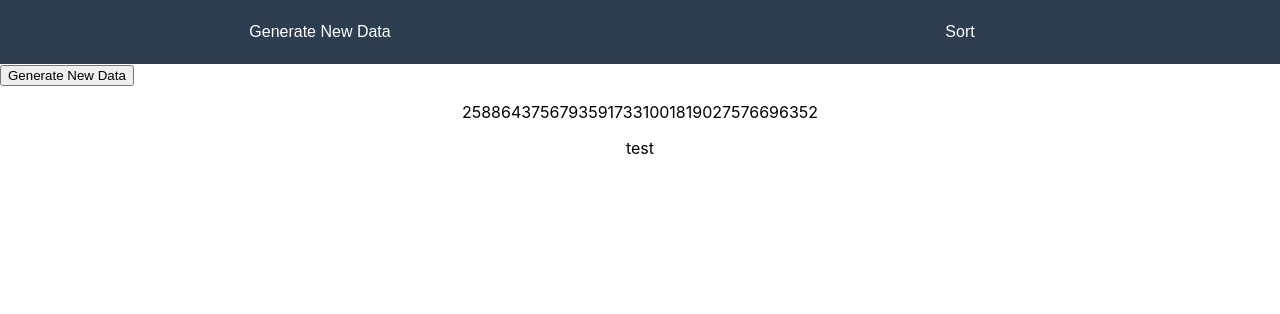
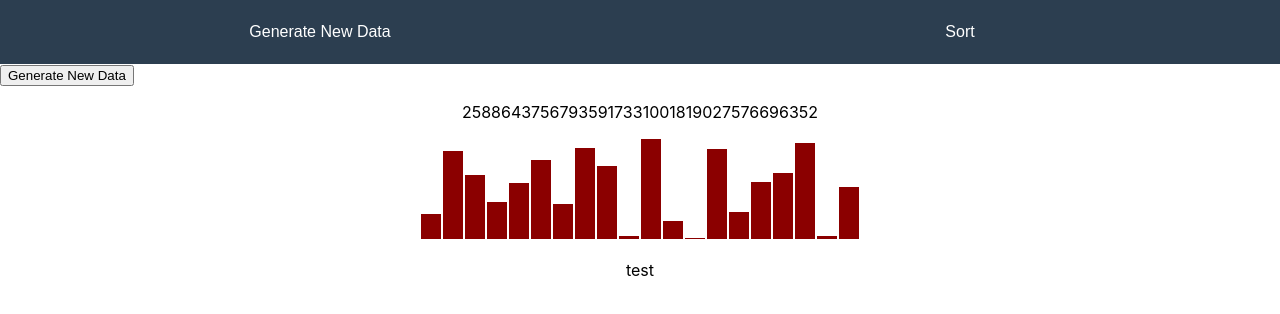
Before and after one commit to callummj/sorting_visualser, a React (Create React App) app: page / in a window 1280 px wide. Shown: the top 314 px of the page. Built offline with nearby package versions, Linux system fonts and the light colour scheme.

Commit message:
Using the Data.state, creates a centred <div> which then contains a child div, filled with a background colour, representing the data generated. CJ 13/10/20

```diff
--- a/src/components/Visualiser.css
+++ b/src/components/Visualiser.css
@@ -3,10 +3,28 @@ p{
 }
 
 
-.array-bar {
-    width: 2px;
+/* Container for array area */
+.array-container{
+    height: 100%;
+    display: flex;
+    justify-content: center;
+}
+
+
+/* CSS for each array bar*/
+.arraybar {
+    margin: 1px;
+    width: 20px;
+    background: darkred;
     display: inline-block;
-    margin: 0 1px;
-    background-color: red;
-    height: 100px;
 }
+.arraybar:hover{
+    background: red;
+    transition: 0.1s;
+}
+
+.rectangle{
+    width: 200px;
+    height: 50px;
+    background: red;
+}
--- a/src/components/Visualiser.js
+++ b/src/components/Visualiser.js
@@ -21,10 +21,9 @@ export default class Visualiser extends React.Component{
         this.generateData();
     }
 
+    //Generates Data & sets the Data state to its value
     generateData = () =>{
-
         let dataTemp = [];
-
         for (let i = 0; i < 20; i++){
             dataTemp.push(Math.floor(Math.random() * 100)+1);
         }
@@ -34,24 +33,29 @@ export default class Visualiser extends React.Component{
         });
     }
 
-    dataToBars = () =>{
-        var element = '<div>'
 
-        for (let i = 0; i < this.state.data.length; i++){
-            element +=
-                <div
-                className="array-bar">
+    //Creates a bar representing each piece of data in the array, using CSS capsulated in a <div>
+    dataToBars = () => {
+        console.log("data to bars")
+        return (
+            <div>
+                {
+                    this.state.data.map(i => (
+                        <div className="arraybar"  style={{
+                            height: `${i}px`,
+                        }}/>
+                    ))}
+            </div>
+        );
 
-                </div>
-        }
 
-        element += '</div>';
-
-        console.log("element: " + element);
-        return element;
     }
 
     render() {
+
+        //Renders a test generate button, and displays the data generated above.
+        //TODO Make the generate button in the Toolbar work.
+
         return(
             <div>
 
@@ -59,9 +63,11 @@ export default class Visualiser extends React.Component{
 
                 <p>{this.state.data}</p>
 
-                <div className={'arrayArea'}>
-                    <p>{this.dataToBars}</p>
+
+                <div className = "array-container">
+                    {this.dataToBars()}
                 </div>
+
 
                 <p>test</p>
             </div>
```
